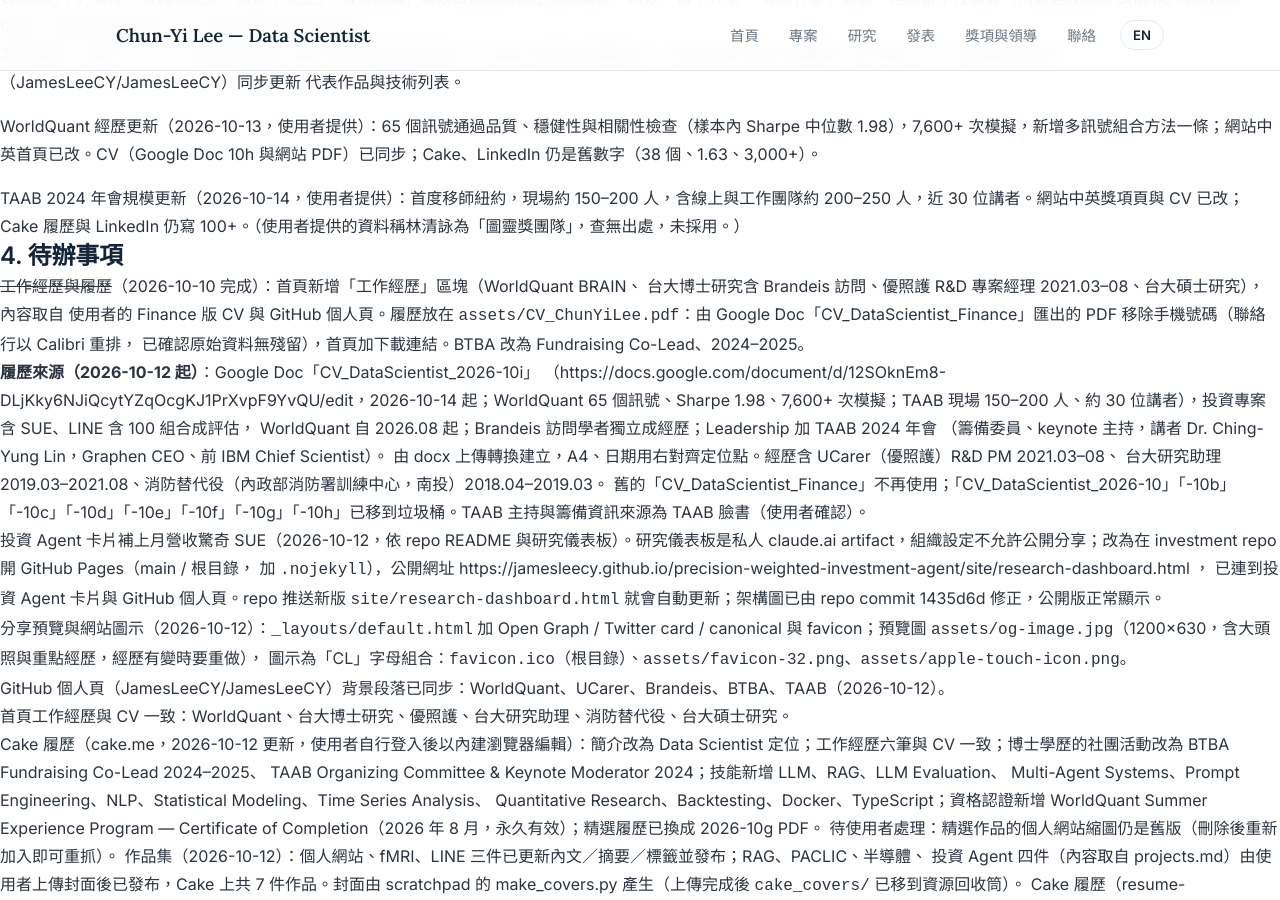
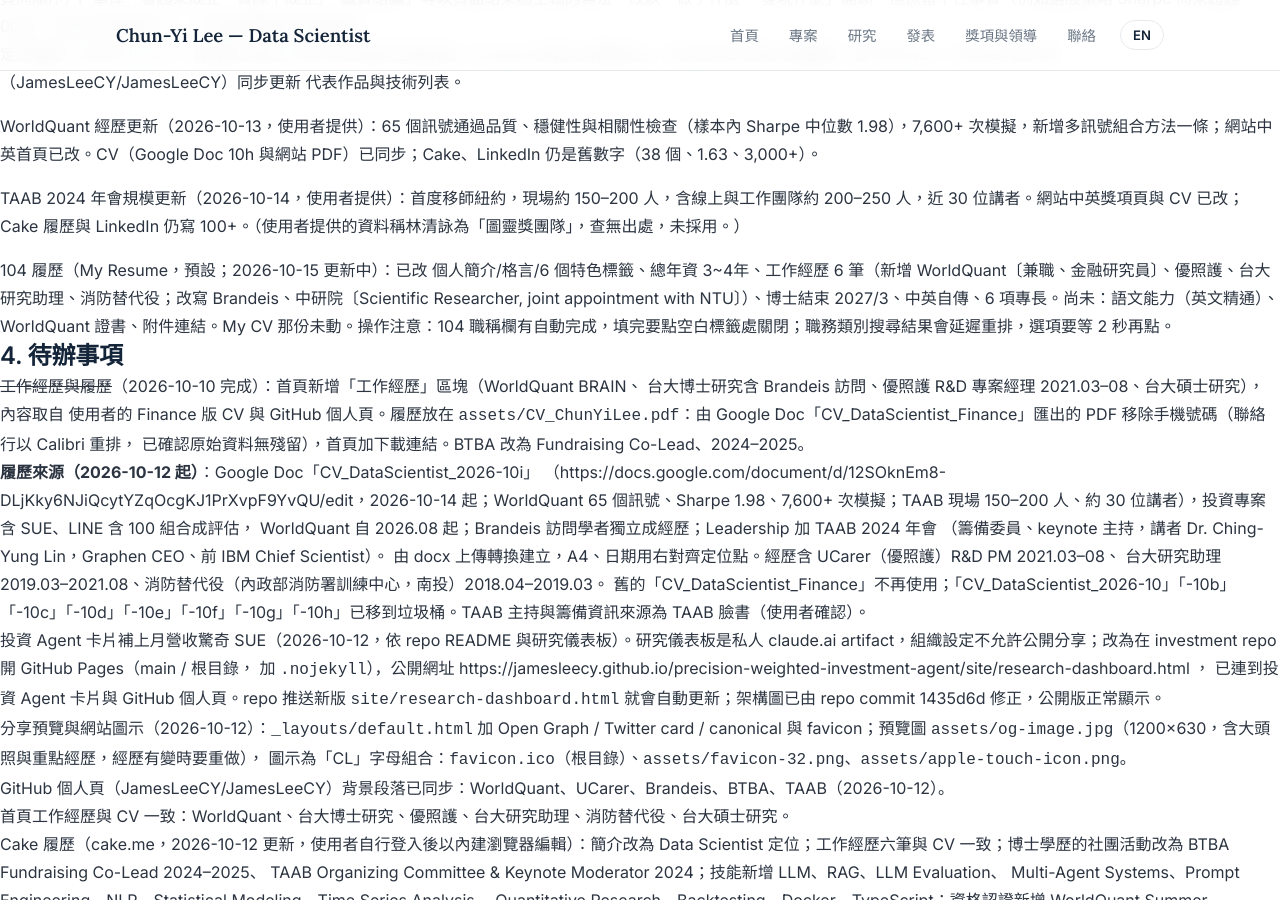
Before and after one commit to JamesLeeCY/JamesLeeCY.github.io, a Jekyll site: the page built from HANDOFF.md, in a window 1280 px wide and 900 px high, scrolled down 1804 px. Built offline with Jekyll 4.4.1, drawn with Linux system fonts in a browser that asks for light colours; our own code applies the rules of GitHub Pages for plain Markdown files.

Commit message:
HANDOFF: 104 resume update progress
Co-Authored-By: Claude Opus 5.5 <noreply@anthropic.com>

```diff
--- a/HANDOFF.md
+++ b/HANDOFF.md
@@ -102,6 +102,8 @@ en/index.html … en/contact.md  英文版六頁
 
 - TAAB 2024 年會規模更新（2026-10-14，使用者提供）：首度移師紐約，現場約 150–200 人，含線上與工作團隊約 200–250 人，近 30 位講者。網站中英獎項頁與 CV 已改；Cake 履歷與 LinkedIn 仍寫 100+。（使用者提供的資料稱林清詠為「圖靈獎團隊」，查無出處，未採用。）
 
+- 104 履歷（My Resume，預設；2026-10-15 更新中）：已改 個人簡介/格言/6 個特色標籤、總年資 3~4年、工作經歷 6 筆（新增 WorldQuant〔兼職、金融研究員〕、優照護、台大研究助理、消防替代役；改寫 Brandeis、中研院〔Scientific Researcher, joint appointment with NTU〕）、博士結束 2027/3、中英自傳、6 項專長。尚未：語文能力（英文精通）、WorldQuant 證書、附件連結。My CV 那份未動。操作注意：104 職稱欄有自動完成，填完要點空白標籤處關閉；職務類別搜尋結果會延遲重排，選項要等 2 秒再點。
+
 ## 4. 待辦事項
 
 0. ~~工作經歷與履歷~~（2026-10-10 完成）：首頁新增「工作經歷」區塊（WorldQuant BRAIN、
```
